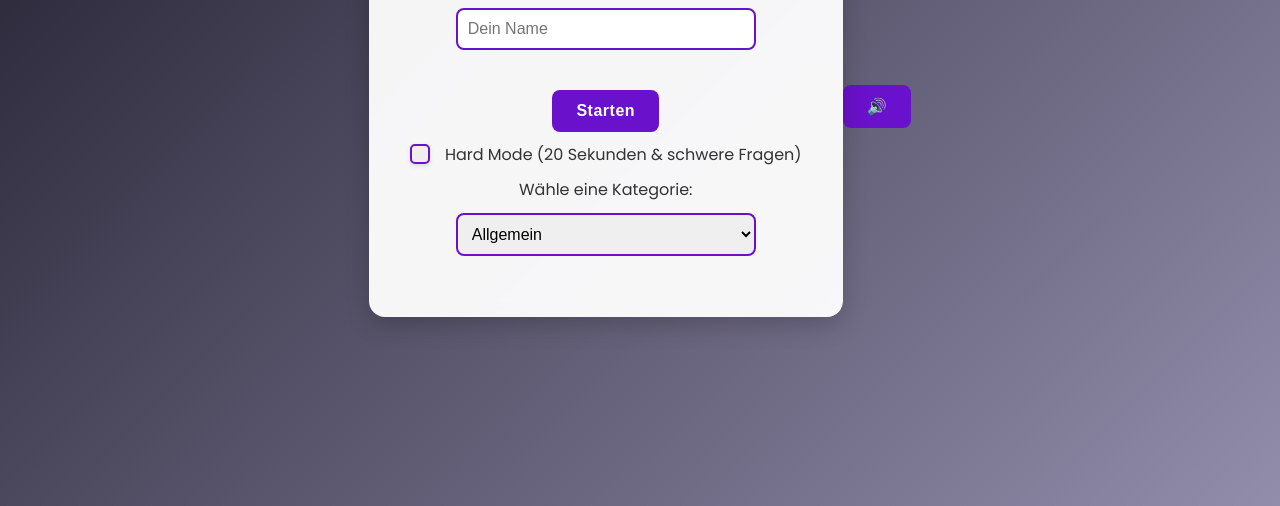
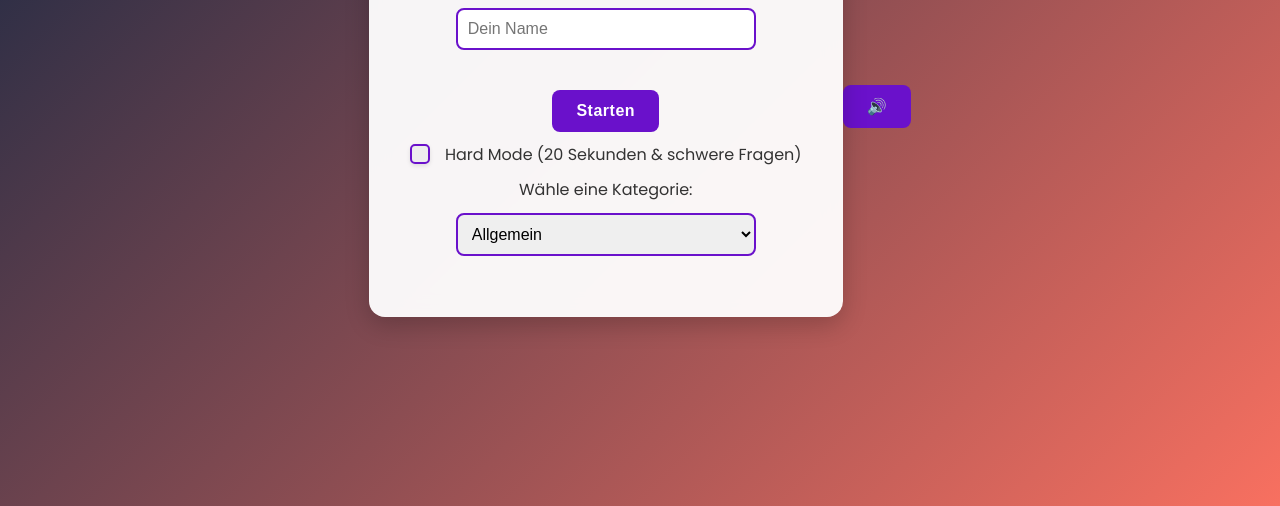
Before and after one commit to Amir-6687/Quiz, a plain HTML site: page index.html in a window 1280 px wide. Shown: the part 294-800 px from the top of the page. Drawn offline with Linux system fonts and the light colour scheme.

Commit message:
background geändert

```diff
--- a/style.css
+++ b/style.css
@@ -8,7 +8,7 @@
 /* Body */
 body {
   font-family: "Poppins", sans-serif; /* استفاده از فونت مدرن‌تر */
-  background: linear-gradient(135deg, #1f1c2c, #928dab); /* گرادینت جذاب‌تر */
+  background: linear-gradient(135deg, #102542, #f87060); /* گرادینت جذاب‌تر */
   color: #333;
   display: flex;
   justify-content: center;
```
